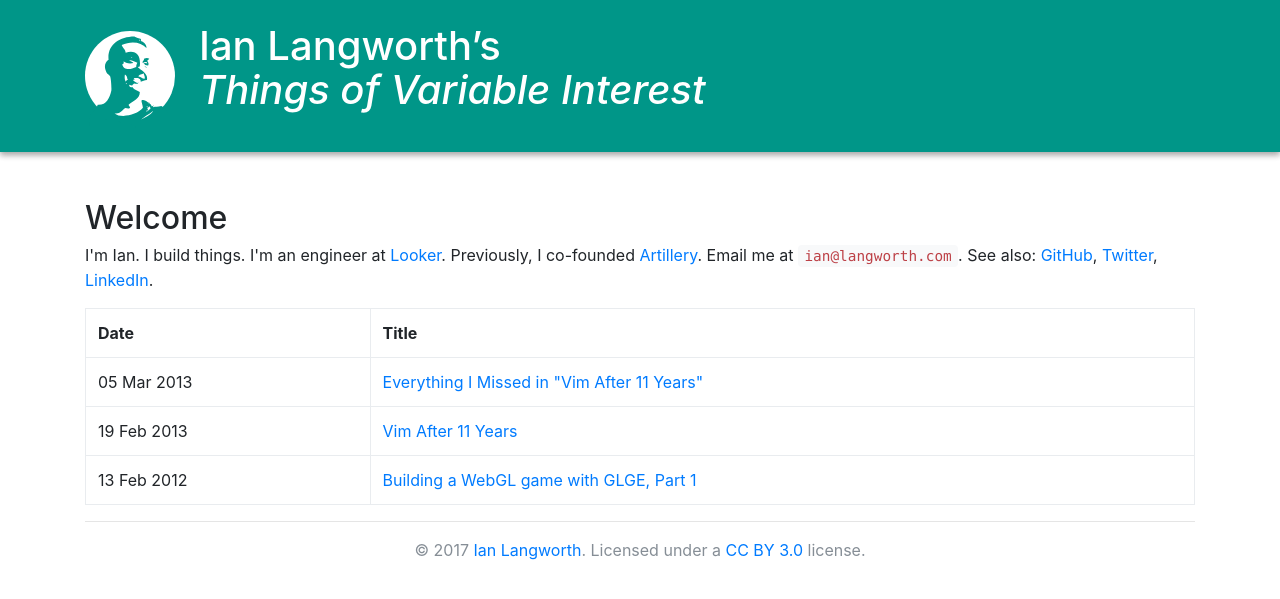
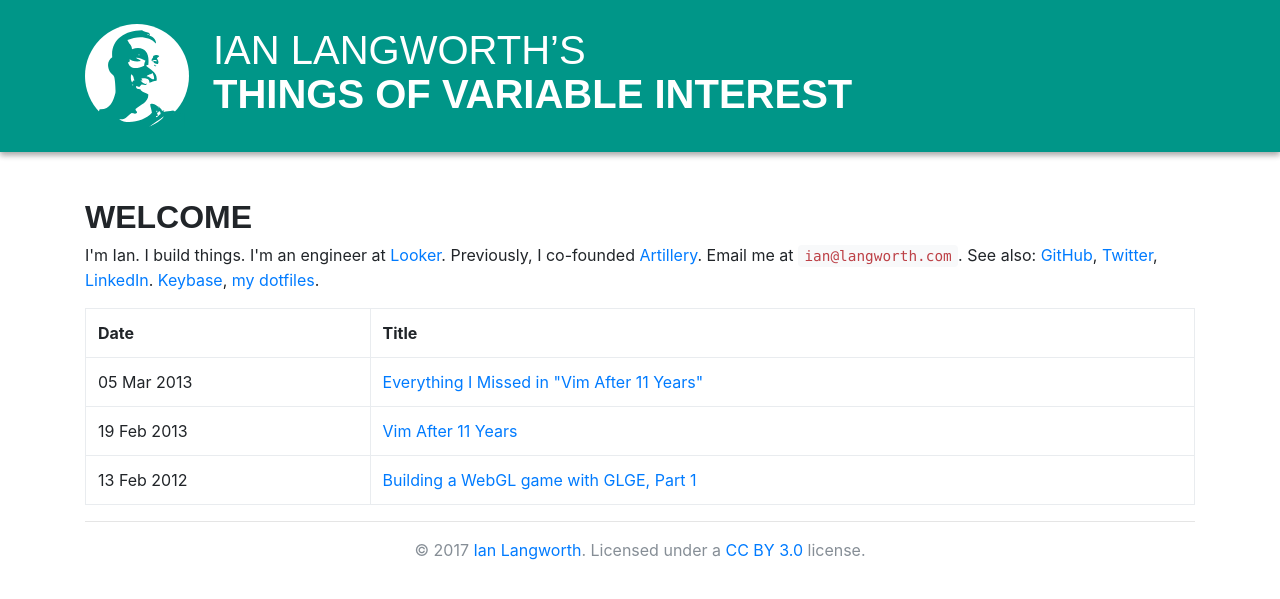
Before and after one commit to statico/statico.github.io, a Jekyll site: the page built from index.md, in a window 1280 px wide. Shown: the top 599 px of the page. Built offline with Jekyll 4.4.1, drawn with Linux system fonts in a browser that asks for light colours; some web fonts are replaced.

Commit message:
More tweaks

```diff
--- a/_includes/style.css
+++ b/_includes/style.css
@@ -1,4 +1,8 @@
 .reverse { unicode-bidi: bidi-override; direction: rtl }
+h1, h2, h3, h4 { font-family: 'Chivo', sans-serif }
+h1, h2 { text-transform: uppercase }
+h1 em { font-weight: 900; font-style: normal }
+h2, h3 { font-weight: 700 }
 header { background: #009688; color: #fff; box-shadow: 0 3px 6px rgba(0,0,0,0.16), 0 3px 6px rgba(0,0,0,0.23) }
 header a, header a:hover { color: #fff }
 header a:hover { text-decoration: none }
@@ -9,5 +13,14 @@ article img:first-child { display: block; margin: 1.5rem auto; max-width: 85% }
 figure { margin: 1.5rem auto }
 figure img { margin: 0 auto !important }
 figcaption { margin: .5rem auto 0; text-align: center; font-style: italic }
-article h2, article h3, article h4 { margin-top: 3rem }
 .highlight { margin-left: 2rem; margin-right: 2rem }
+.navbar h1 { font-size: 1rem }
+header img { width: 42px; height: 42px }
+@media (min-width: 576px) {
+  .navbar h1 { font-size: 1.5rem }
+  header img { width: 64px; height: 64px }
+}
+@media (min-width: 768px) {
+  article h2, article h3, article h4 { margin-top: 3rem }
+  header img { width: 104px; height: 104px }
+}
--- a/_layouts/default.html
+++ b/_layouts/default.html
@@ -9,6 +9,7 @@
 <link rel="icon" href="/favicon.png" />
 
 <link rel="stylesheet" href="https://maxcdn.bootstrapcdn.com/bootstrap/4.0.0-beta/css/bootstrap.min.css" integrity="sha384-/Y6pD6FV/Vv2HJnA6t+vslU6fwYXjCFtcEpHbNJ0lyAFsXTsjBbfaDjzALeQsN6M" crossorigin="anonymous"/>
+<link href="https://fonts.googleapis.com/css?family=Chivo:400,700,900" rel="stylesheet"/>
 <style type="text/css">
 {% include style.css %}
 {% include rouge.css %}
@@ -20,23 +21,23 @@
 </head>
 <body>
 
-<header class="mb-5">
+<header class="mb-4 mb-md-5">
   <div class="d-md-none navbar navbar-expand flex-column flex">
     <a href="/" class="navbar-brand mr-2">
-      <img src="/ian.svg" width="36" height="42" alt="Ian avatar"/>
+      <img src="/ian.svg" alt="Ian avatar"/>
     </a>
-    <div style="font-size: 0.9rem">
+    <h1 class="text-center">
       <a href="/">
-        Ian Langworth’s <em>Things of Variable Interest</em>
+        Ian Langworth’s <em class="d-block">Things of Variable Interest</em>
       </a>
-    </div>
+    </h1>
   </div>
   <div class="d-none d-md-block container py-4">
     <div class="media">
       <a href="/">
-        <img src="/ian.svg" alt="Ian avatar" width="90" height="104" class="d-flex mr-4" />
+        <img src="/ian.svg" alt="Ian avatar" class="d-flex mr-4"/>
       </a>
-      <h1 class="media-body">
+      <h1 class="media-body pt-1">
         <a href="/">
           Ian Langworth’s<br/>
           <em>Things of Variable Interest</em>
--- a/index.md
+++ b/index.md
@@ -14,6 +14,8 @@ title: Welcome
   <a href="https://github.com/statico">GitHub</a>,
   <a href="https://twitter.com/statico">Twitter</a>,
   <a href="https://www.linkedin.com/in/ianlangworth">LinkedIn</a>.
+  <a href="https://keybase.io/statico">Keybase</a>,
+  <a href="https://github.com/statico/dotfiles">my dotfiles</a>.
 </p>
 
 
```
